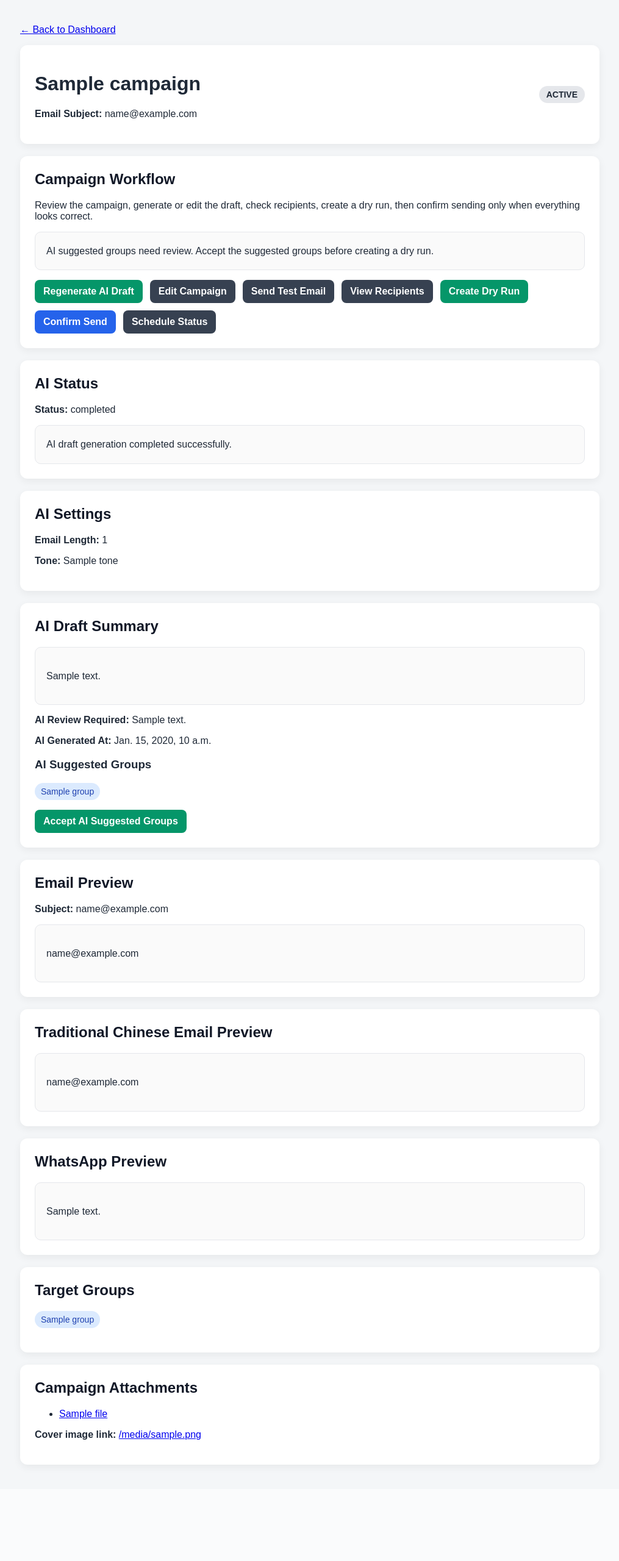
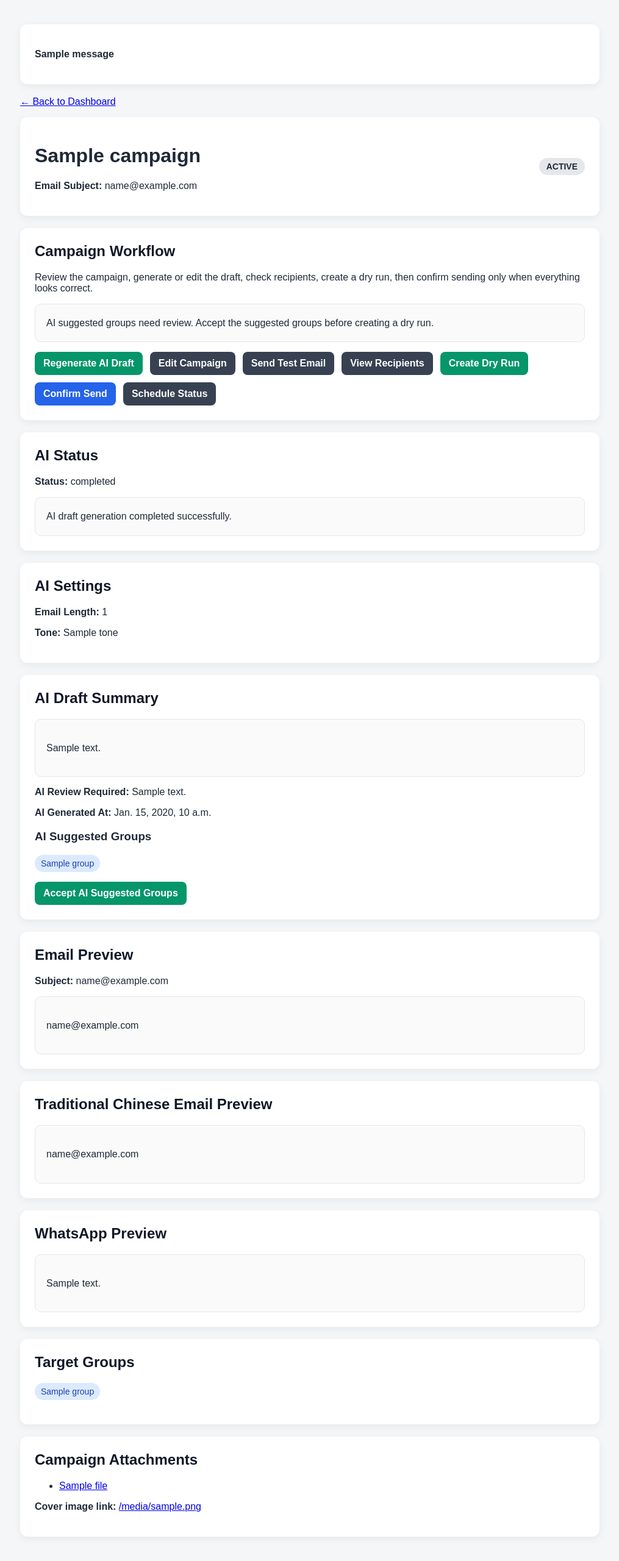
Before and after one commit to ai-lwcc/newsletter-agent, a Django app: template core/templates/core/campaign_preview.html in a window 1280 px wide. Shown: the whole page at 61% size, without its empty margins (132-1147 px from the left). Before the commit the page ends 2407 px from the top, so only its background shows below. Run offline with Django 5.2, Linux system fonts and the light colour scheme; the template is opened without the code that fills it: most values are stand-ins (such as "Sample title", 1, 10 or a date in 2020); one stand-in notice (Sample message) is shown; data that the repository does not hold is empty; parts of the project's set-up code (start-up, migrations or seed data) failed here and were passed over.

Commit message:
show campaign validation messages on preview

```diff
--- a/core/templates/core/campaign_preview.html
+++ b/core/templates/core/campaign_preview.html
@@ -13,6 +13,16 @@
 <body>
 
 <div class="container">
+
+    {% if messages %}
+        <div class="card">
+            {% for message in messages %}
+                <p>
+                    <strong>{{ message }}</strong>
+                </p>
+            {% endfor %}
+        </div>
+    {% endif %}
 
     <p>
         <a href="{% url 'dashboard' %}">← Back to Dashboard</a>
```
